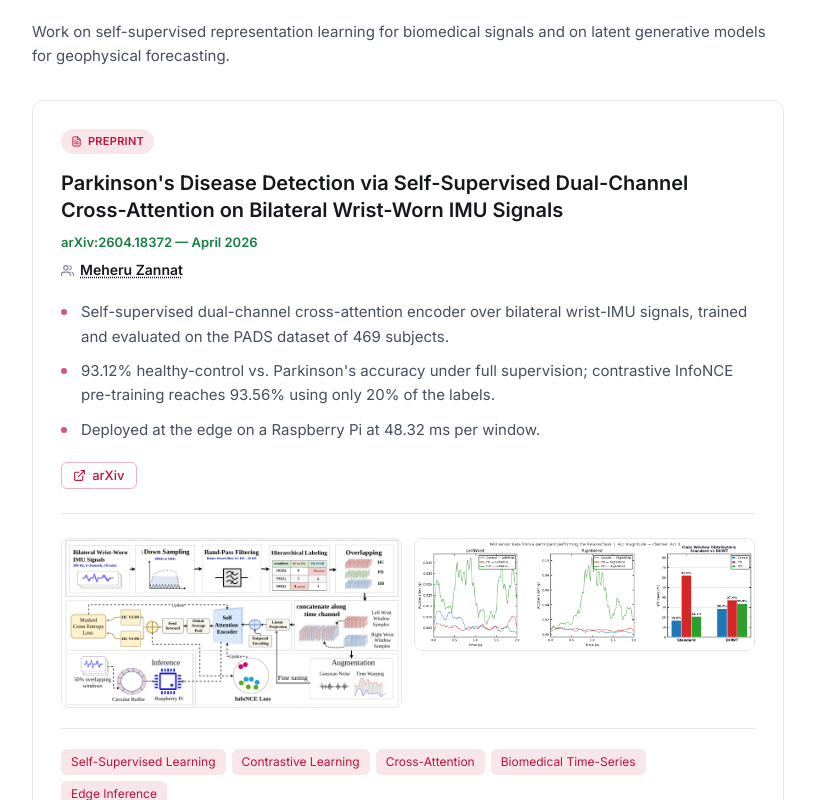
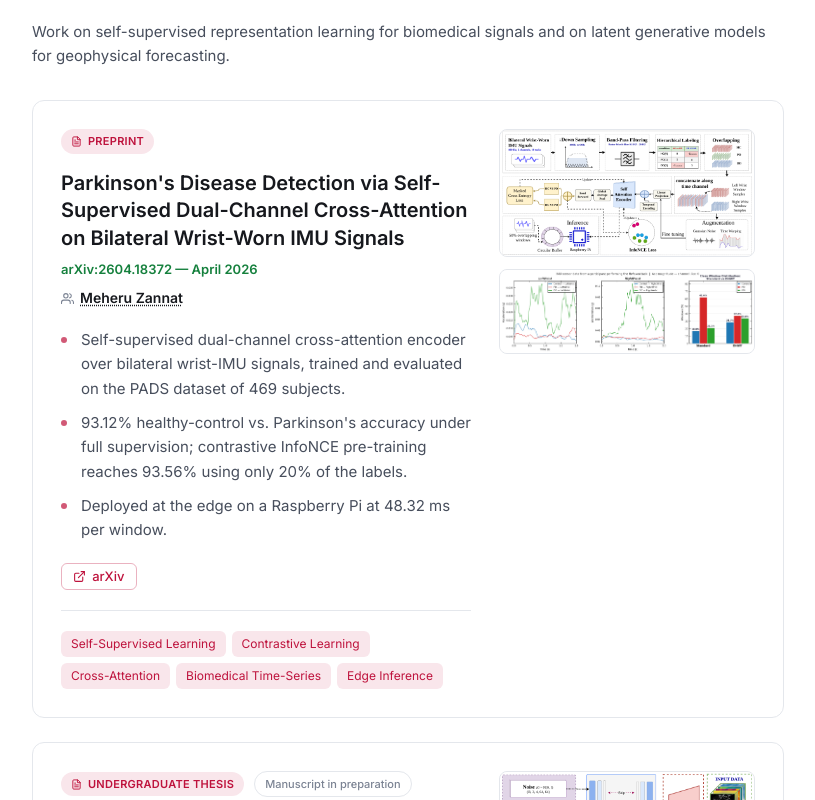
Before and after one commit to meheru273/Portfolio_React, a React (Vite) app: page / in a window 1280 px wide. Shown: the part 1800-2600 px from the top of the page, without its empty margins (400-1215 px from the left). Built offline with nearby package versions, Linux system fonts and the light colour scheme.

Commit message:
feat: refactor PreviewStack to remove column layout support and simplify image rendering

```diff
--- a/src/components/Preview.jsx
+++ b/src/components/Preview.jsx
@@ -33,13 +33,8 @@ export default function Preview({ image, thumb, className = "" }) {
  * gap under one cropped strip. Falls back to a single schematic when there are
  * no images.
  *
- * `columns` puts them side by side instead of stacked. Wide paper figures run
- * to full card height when stacked at full width, so pairing them halves that
- * while keeping them larger than a narrow side column would allow.
- * `items-start` is required: a grid would otherwise stretch each image to the
- * row height and distort it.
  */
-export function PreviewStack({ images, thumb, columns = false, className = "" }) {
+export function PreviewStack({ images, thumb, className = "" }) {
   if (!images?.length) {
     return (
       <div className={className}>
@@ -50,17 +45,13 @@ export function PreviewStack({ images, thumb, columns = false, className = "" })
     );
   }
 
-  const layout = columns
-    ? "grid items-start gap-3 sm:grid-cols-2"
-    : "flex flex-col gap-3";
-
   // `max-w-full` + `max-h-*` with width and height left auto scales an image
   // down proportionally to fit both bounds — no `w-full`, which would force
   // the width and squash the image against the height cap. The cap stops a
   // very tall screenshot (a portrait phone capture) from setting the card's
   // height on its own; `mx-auto` then centres whatever ends up narrower.
   return (
-    <div className={`${layout} ${className}`}>
+    <div className={`flex flex-col gap-3 ${className}`}>
       {images.map((image) => (
         <img
           key={image.src}
@@ -68,9 +59,7 @@ export function PreviewStack({ images, thumb, columns = false, className = "" })
           alt={image.alt}
           loading="lazy"
           decoding="async"
-          className={`mx-auto max-w-full rounded-lg border border-line bg-surface ${
-            columns ? "" : "max-h-96"
-          }`}
+          className="mx-auto max-h-96 max-w-full rounded-lg border border-line bg-surface"
         />
       ))}
     </div>
--- a/src/components/Research.jsx
+++ b/src/components/Research.jsx
@@ -15,10 +15,15 @@ import SocialIcon from "./SocialIcon.jsx";
 function Publication({ entry }) {
   return (
     <article className="card cat-research p-6 sm:p-7">
-      {/* Paper figures are wide — 2:1 and 3:1 — so a narrow side column would
-          render them as unreadable strips with dead space underneath. They get
-          the full card width below the text instead. */}
-      <div className="flex flex-col gap-5">
+      <div className="flex flex-col gap-5 sm:flex-row-reverse sm:gap-7">
+        {/* Architecture figure on top, dataset figure under it. `self-start`
+            stops the flex row stretching them past their natural size. */}
+        <PreviewStack
+          images={entry.images}
+          thumb={entry.thumb}
+          className="w-full shrink-0 self-start sm:w-48 lg:w-64"
+        />
+
         <div className="min-w-0 flex-1">
           <div className="flex flex-wrap items-center gap-2.5">
             <span className="inline-flex items-center gap-1.5 rounded-full px-2.5 py-1 text-[11px] font-semibold tracking-wide uppercase cat-tint cat-text">
@@ -102,13 +107,6 @@ function Publication({ entry }) {
             </div>
           ) : null}
 
-          <PreviewStack
-            images={entry.images}
-            thumb={entry.thumb}
-            columns
-            className="mt-6 border-t border-line pt-6"
-          />
-
           <ul className="mt-5 flex flex-wrap gap-1.5 border-t border-line pt-5">
             {entry.tags.map((tag) => (
               <li
```
